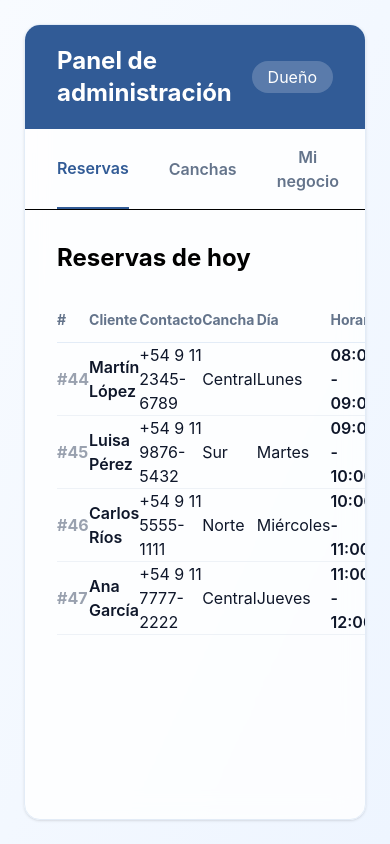
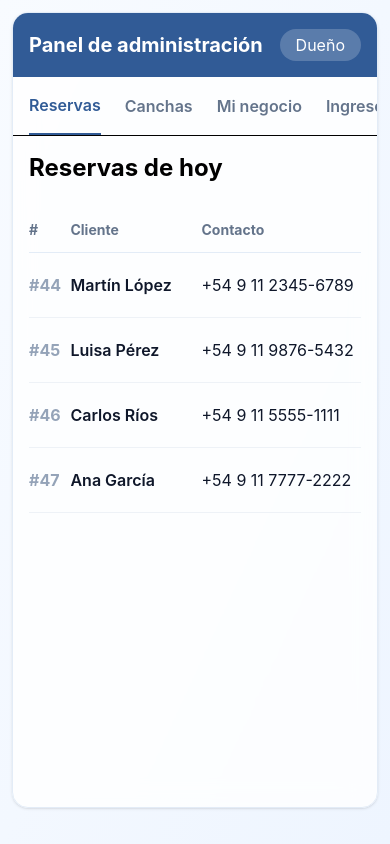
Before and after one commit to florsorondo/canchaspadel, a React (Vite) app: page /panel in a window 390 px wide. Built offline with nearby package versions, Linux system fonts and the light colour scheme.

Commit message:
panel responsive

```diff
--- a/src/components/dashboard/Reservas.jsx
+++ b/src/components/dashboard/Reservas.jsx
@@ -9,7 +9,6 @@ const Reservas = () => {
       horario: "08:00 - 09:00",
       estado: "Pagado",
     },
-
     {
       id: 45,
       cliente: "Luisa Pérez",
@@ -19,7 +18,6 @@ const Reservas = () => {
       horario: "09:00 - 10:00",
       estado: "Señado",
     },
-
     {
       id: 46,
       cliente: "Carlos Ríos",
@@ -29,7 +27,6 @@ const Reservas = () => {
       horario: "10:00 - 11:00",
       estado: "Pagado",
     },
-
     {
       id: 47,
       cliente: "Ana García",
@@ -42,12 +39,13 @@ const Reservas = () => {
   ];
 
   return (
-    <>
+    <div className="p-4 sm:p-8">
+      <h2 className="text-2xl font-bold mb-6">
+        Reservas de hoy
+      </h2>
 
-      <div className="p-8">
-        <h2 className="text-2xl font-bold mb-6">Reservas de hoy</h2>
-
-        <table className="w-full text-left">
+      <div className="overflow-x-auto">
+        <table className="w-full min-w-[850px] text-left">
           <thead>
             <tr className="text-[#64748b] text-sm border-b border-[#e3ecf7]">
               <th className="py-3">#</th>
@@ -63,15 +61,17 @@ const Reservas = () => {
 
           <tbody>
             {reservas.map((r) => (
-              <ReservaRow key={r.id} reserva={r} />
+              <ReservaRow
+                key={r.id}
+                reserva={r}
+              />
             ))}
           </tbody>
         </table>
       </div>
-    </>
+    </div>
   );
 };
-
 const ReservaRow = ({ reserva }) => {
   const styles = {
     Pagado: "bg-green-100 text-green-700",
@@ -81,7 +81,7 @@ const ReservaRow = ({ reserva }) => {
 
   return (
     <tr className="border-b border-[#eef2f7] text-[#0f172a]">
-        <td className="py-5 font-bold text-gray-400">#{reserva.id}</td>
+      <td className="py-5 font-bold text-[#94a3b8]">#{reserva.id}</td>
       <td className="font-semibold">{reserva.cliente}</td>
       <td>{reserva.contacto}</td>
       <td>{reserva.cancha}</td>
@@ -93,7 +93,7 @@ const ReservaRow = ({ reserva }) => {
         </span>
       </td>
       <td>
-          <button className="border border-gray-100 rounded-xl px-4 py-2 text-gray-200">
+        <button className="border border-[#e3ecf7] rounded-xl px-4 py-2 text-[#94a3b8]">
           ⋮
         </button>
       </td>
--- a/src/pages/Dashboard.jsx
+++ b/src/pages/Dashboard.jsx
@@ -10,10 +10,10 @@ const Dashboard = () => {
   const [tab, setTab] = useState("reservas");
 
   return (
-    <div className="relative min-h-screen w-full bg-gradient-to-br from-[#f8fbff] to-[#eef5ff] p-6 font-['Inter',sans-serif] overflow-hidden">
+    <div className="relative min-h-screen w-full bg-gradient-to-br from-[#f8fbff] to-[#eef5ff] p-3 sm:p-6 font-['Inter',sans-serif] overflow-hidden">
       <div className="relative w-full min-h-[calc(100vh-48px)] bg-white/80 backdrop-blur-md rounded-2xl overflow-hidden border border-[#e3ecf7] shadow-sm">
-        <div className="bg-[#315b96] text-white px-8 py-5 flex justify-between items-center">
-          <h1 className="text-2xl font-bold">
+       <div className="bg-[#315b96] text-white px-4 sm:px-8 py-4 sm:py-5 flex justify-between items-center gap-3">
+        <h1 className="text-xl sm:text-2xl font-bold">
             {tab === "reservas" && "Panel de administración"}
             {tab === "canchas" && "Canchas"}
             {tab === "negocio" && "Mi negocio"}
@@ -26,7 +26,7 @@ const Dashboard = () => {
           </span>
         </div>
 
-        <div className="flex gap-10 px-8 py-4 border-b overflow-x-auto">
+        <div className="flex gap-6 sm:gap-10 px-4 sm:px-8 py-4 border-b overflow-x-auto whitespace-nowrap">
           <Tab
             label="Reservas"
             active={tab === "reservas"}
```
Lines whose indentation alone changed are shown as unchanged.
